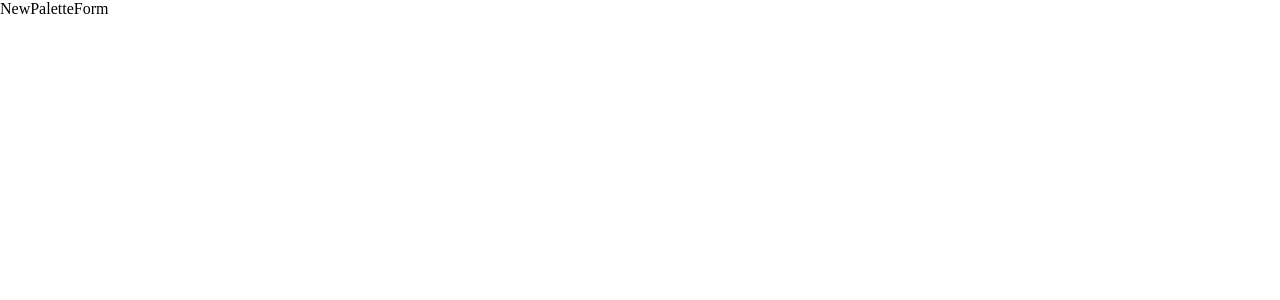
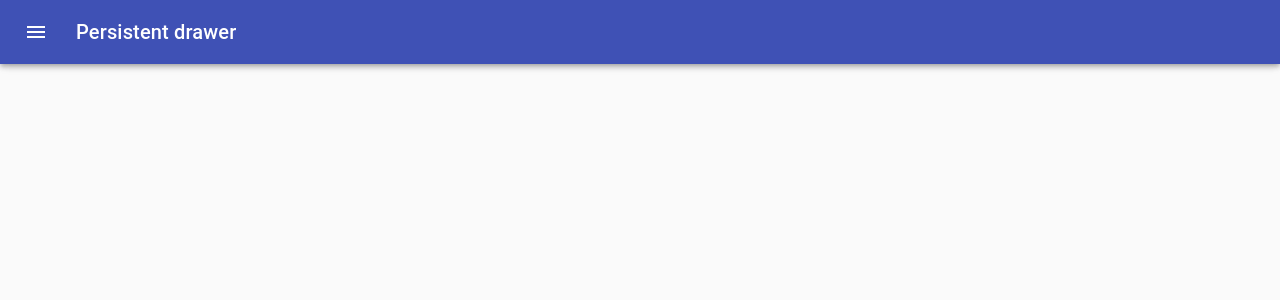
Before and after one commit to panlam0405/color-project, a React (Create React App) app: page /palette/new in a window 1280 px wide. Shown: the top 300 px of the page. Built offline with nearby package versions, Linux system fonts and the light colour scheme.

Commit message:
add new pallete form using material ui drawer

```diff
--- a/src/Components/NewPaletteForm.js
+++ b/src/Components/NewPaletteForm.js
@@ -1,9 +1,144 @@
-import React, { Component } from "react";
+import React from "react";
+import clsx from "clsx";
+import { makeStyles, useTheme } from "@material-ui/core/styles";
+import Drawer from "@material-ui/core/Drawer";
+import CssBaseline from "@material-ui/core/CssBaseline";
+import AppBar from "@material-ui/core/AppBar";
+import Toolbar from "@material-ui/core/Toolbar";
+import List from "@material-ui/core/List";
+import Typography from "@material-ui/core/Typography";
+import Divider from "@material-ui/core/Divider";
+import IconButton from "@material-ui/core/IconButton";
+import MenuIcon from "@material-ui/icons/Menu";
+import ChevronLeftIcon from "@material-ui/icons/ChevronLeft";
+import ChevronRightIcon from "@material-ui/icons/ChevronRight";
+import ListItem from "@material-ui/core/ListItem";
+import ListItemIcon from "@material-ui/core/ListItemIcon";
+import ListItemText from "@material-ui/core/ListItemText";
+import InboxIcon from "@material-ui/icons/MoveToInbox";
+import MailIcon from "@material-ui/icons/Mail";
 
-class NewPaletteForm extends Component {
-	render() {
-		return <div>NewPaletteForm</div>;
-	}
+const drawerWidth = 240;
+
+const useStyles = makeStyles((theme) => ({
+	root: {
+		display: "flex",
+	},
+	appBar: {
+		transition: theme.transitions.create(["margin", "width"], {
+			easing: theme.transitions.easing.sharp,
+			duration: theme.transitions.duration.leavingScreen,
+		}),
+	},
+	appBarShift: {
+		width: `calc(100% - ${drawerWidth}px)`,
+		marginLeft: drawerWidth,
+		transition: theme.transitions.create(["margin", "width"], {
+			easing: theme.transitions.easing.easeOut,
+			duration: theme.transitions.duration.enteringScreen,
+		}),
+	},
+	menuButton: {
+		marginRight: theme.spacing(2),
+	},
+	hide: {
+		display: "none",
+	},
+	drawer: {
+		width: drawerWidth,
+		flexShrink: 0,
+	},
+	drawerPaper: {
+		width: drawerWidth,
+	},
+	drawerHeader: {
+		display: "flex",
+		alignItems: "center",
+		padding: theme.spacing(0, 1),
+		// necessary for content to be below app bar
+		...theme.mixins.toolbar,
+		justifyContent: "flex-end",
+	},
+	content: {
+		flexGrow: 1,
+		padding: theme.spacing(3),
+		transition: theme.transitions.create("margin", {
+			easing: theme.transitions.easing.sharp,
+			duration: theme.transitions.duration.leavingScreen,
+		}),
+		marginLeft: -drawerWidth,
+	},
+	contentShift: {
+		transition: theme.transitions.create("margin", {
+			easing: theme.transitions.easing.easeOut,
+			duration: theme.transitions.duration.enteringScreen,
+		}),
+		marginLeft: 0,
+	},
+}));
+
+function NewPaletteForm() {
+	const classes = useStyles();
+	const theme = useTheme();
+	const [open, setOpen] = React.useState(false);
+
+	const handleDrawerOpen = () => {
+		setOpen(true);
+	};
+
+	const handleDrawerClose = () => {
+		setOpen(false);
+	};
+
+	return (
+		<div className={classes.root}>
+			<CssBaseline />
+			<AppBar
+				position='fixed'
+				className={clsx(classes.appBar, {
+					[classes.appBarShift]: open,
+				})}>
+				<Toolbar>
+					<IconButton
+						color='inherit'
+						aria-label='open drawer'
+						onClick={handleDrawerOpen}
+						edge='start'
+						className={clsx(classes.menuButton, open && classes.hide)}>
+						<MenuIcon />
+					</IconButton>
+					<Typography variant='h6' noWrap>
+						Persistent drawer
+					</Typography>
+				</Toolbar>
+			</AppBar>
+			<Drawer
+				className={classes.drawer}
+				variant='persistent'
+				anchor='left'
+				open={open}
+				classes={{
+					paper: classes.drawerPaper,
+				}}>
+				<div className={classes.drawerHeader}>
+					<IconButton onClick={handleDrawerClose}>
+						{theme.direction === "ltr" ? (
+							<ChevronLeftIcon />
+						) : (
+							<ChevronRightIcon />
+						)}
+					</IconButton>
+				</div>
+				<Divider />
+			</Drawer>
+			<main
+				className={clsx(classes.content, {
+					[classes.contentShift]: open,
+				})}>
+				<div className={classes.drawerHeader} />
+			</main>
+		</div>
+	);
 }
 
 export default NewPaletteForm;
```
